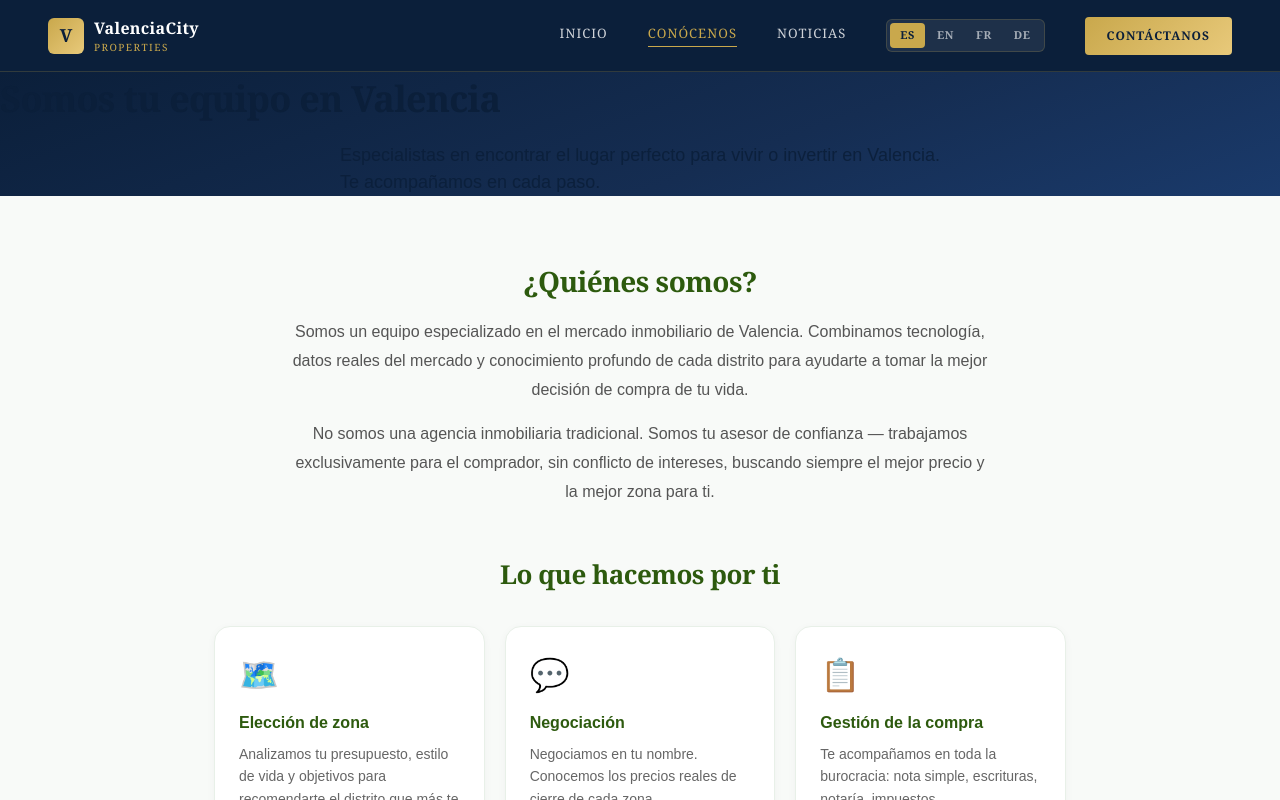
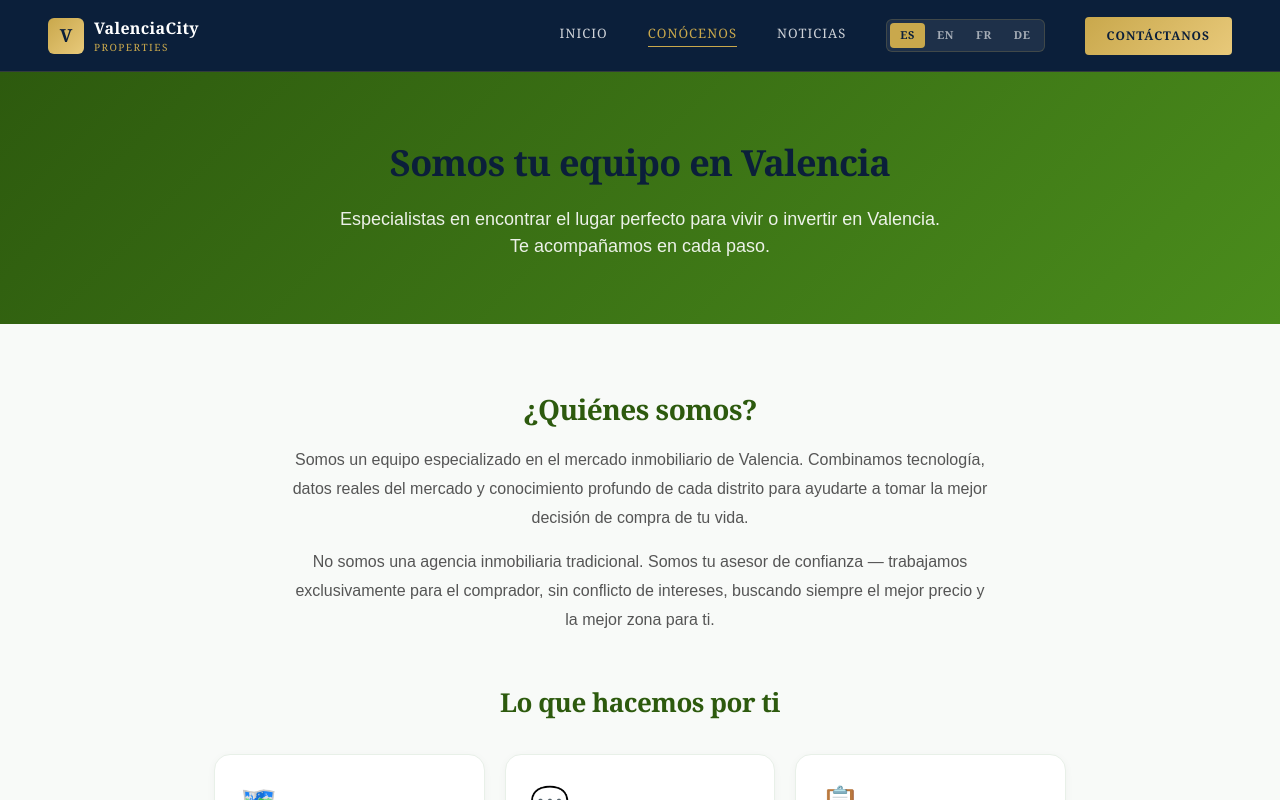
Before and after one commit to albega9/barriometro, a Next.js app: page /conocenos in a window 1280 px wide. Shown: the top 800 px of the page. Built offline with nearby package versions, Linux system fonts and the light colour scheme.

Commit message:
noticia Nou Moles L'Olivereta SEO

```diff
--- a/app/conocenos/page.js
+++ b/app/conocenos/page.js
@@ -85,7 +85,7 @@ export default function Conocenos() {
 
   return (
     <main style={{ fontFamily: 'sans-serif', minHeight: '100vh', background: '#f8faf8' }}>
-      <div style={{ background: 'linear-gradient(160deg, #0B1F3A 0%, #152D52 60%, #1A3A6B 100%)'}}>
+      <div style={{ background: 'linear-gradient(135deg, #2d5a0e 0%, #4a8c1c 100%)', padding: '64px 32px', textAlign: 'center', color: '#fff' }}>
         <h1 style={{ fontSize: '36px', fontWeight: '800', margin: '0 0 16px' }}>{c.hero.titulo}</h1>
         <p style={{ fontSize: '18px', opacity: 0.9, maxWidth: '600px', margin: '0 auto' }}>{c.hero.subtitulo}</p>
       </div>
```
